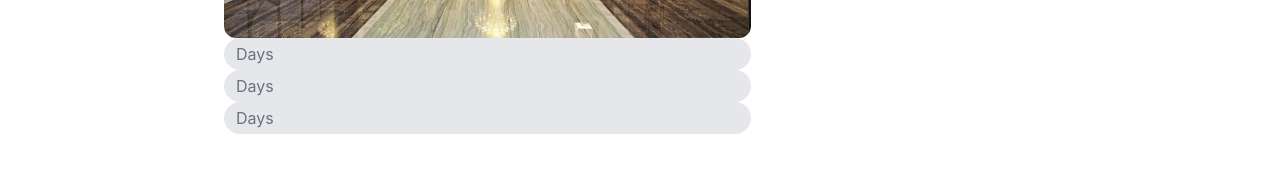
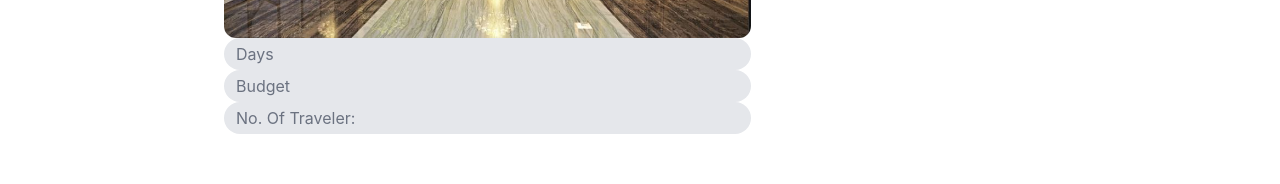
Before and after one commit to martinondiwa/TripGwiji, a React (Vite) app in the folder TripGwiji/: page /view-trip/1 in a window 1280 px wide. Shown: the part 358-542 px from the top of the page. Built offline with nearby package versions, Linux system fonts and the light colour scheme; no server answers; the database is empty.

Commit message:
traveler

```diff
--- a/TripGwiji/src/View-trip/components/infoSection.jsx
+++ b/TripGwiji/src/View-trip/components/infoSection.jsx
@@ -9,8 +9,8 @@ function InfoSection({ trip }) {
             </div>
             <div>
                 <h2 className='p-1 px-3 bg-gray-200 rounded-full text-gray-500'>{trip.userSelection?.noOfDays}Days</h2>
-                <h2 className='p-1 px-3 bg-gray-200 rounded-full text-gray-500'>{trip.userSelection?.noOfDays}Days</h2>
-                <h2 className='p-1 px-3 bg-gray-200 rounded-full text-gray-500'>{trip.userSelection?.noOfDays}Days</h2>
+                <h2 className='p-1 px-3 bg-gray-200 rounded-full text-gray-500'>{trip.userSelection?.budget} Budget</h2>
+                <h2 className='p-1 px-3 bg-gray-200 rounded-full text-gray-500'>No. Of Traveler:{trip.userSelection?.traveler}</h2>
             </div>
         </div>
     )
```
